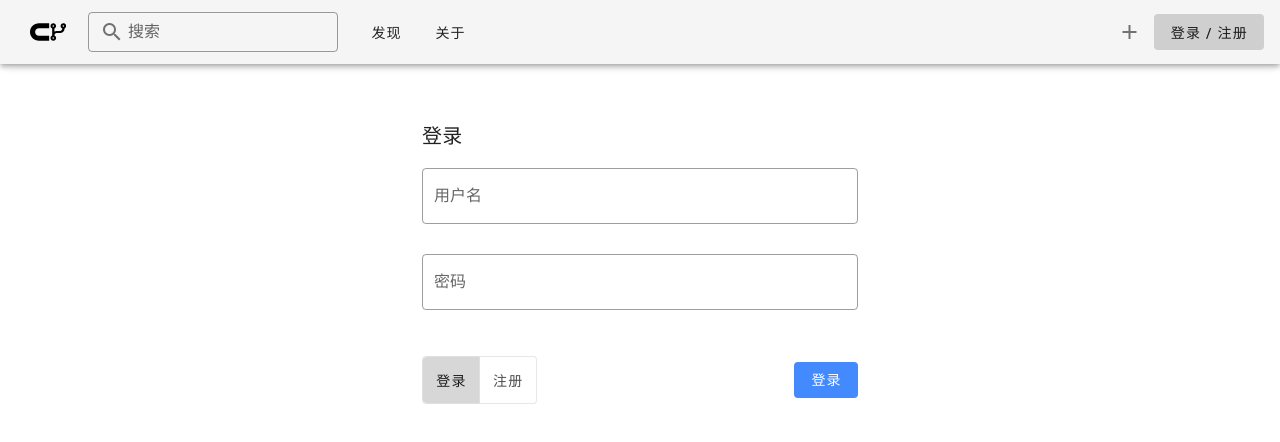
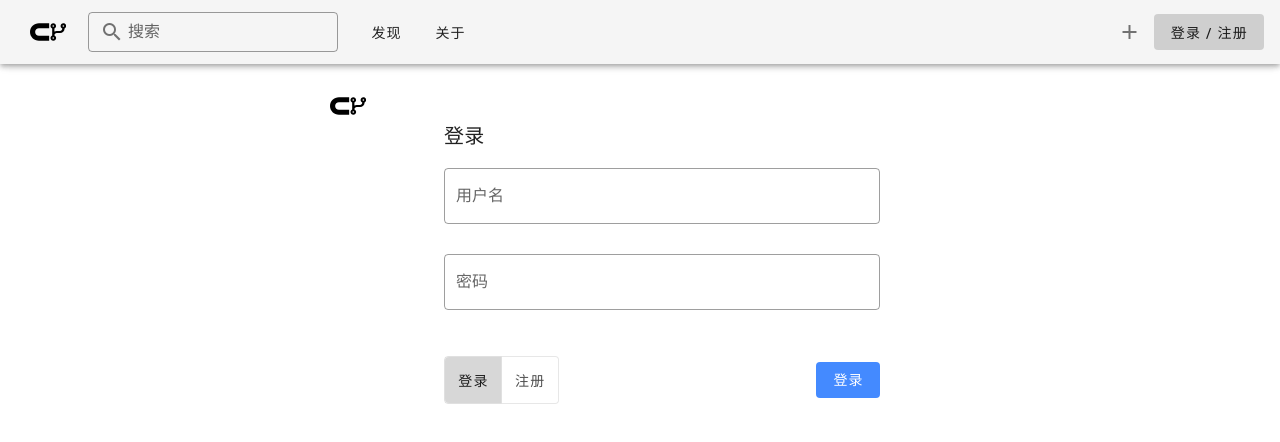
Before and after one commit to UniScratch/gitscratch-frontend, a Vue app: page /#/auth in a window 1280 px wide. Shown: the top 442 px of the page. Built offline with nearby package versions, Linux system fonts and the light colour scheme.

Commit message:
添加Auth页面的icon

```diff
--- a/src/pages/Auth.vue
+++ b/src/pages/Auth.vue
@@ -1,8 +1,15 @@
 <template>
     <v-app>
         <v-container class="d-flex justify-center">
+            <center>
+                <v-btn icon class="ml-2" v-bind="attrs" v-on="on" to="/" color="transparent">
+                    <img v-if="!$vuetify.theme.dark" src="/GitScratch-icon-black.svg" width="36" />
+                    <img v-if="$vuetify.theme.dark" src="/GitScratch-icon-white.svg" width="36" />
+                    <p>登录，或注册</p>
+                </v-btn>
+            </center>
             <v-card style="width: 500px; padding: 16px;" elevation="0">
-                <v-card-title style="margin:0 auto; text-align:center "v-text="btn_toggle_value == 0 ? '登录' : '注册'"></v-card-title>
+                <v-card-title v-text="btn_toggle_value == 0 ? '登录' : '注册'"></v-card-title>
 
                 <v-card-text>
                     <v-text-field
```
